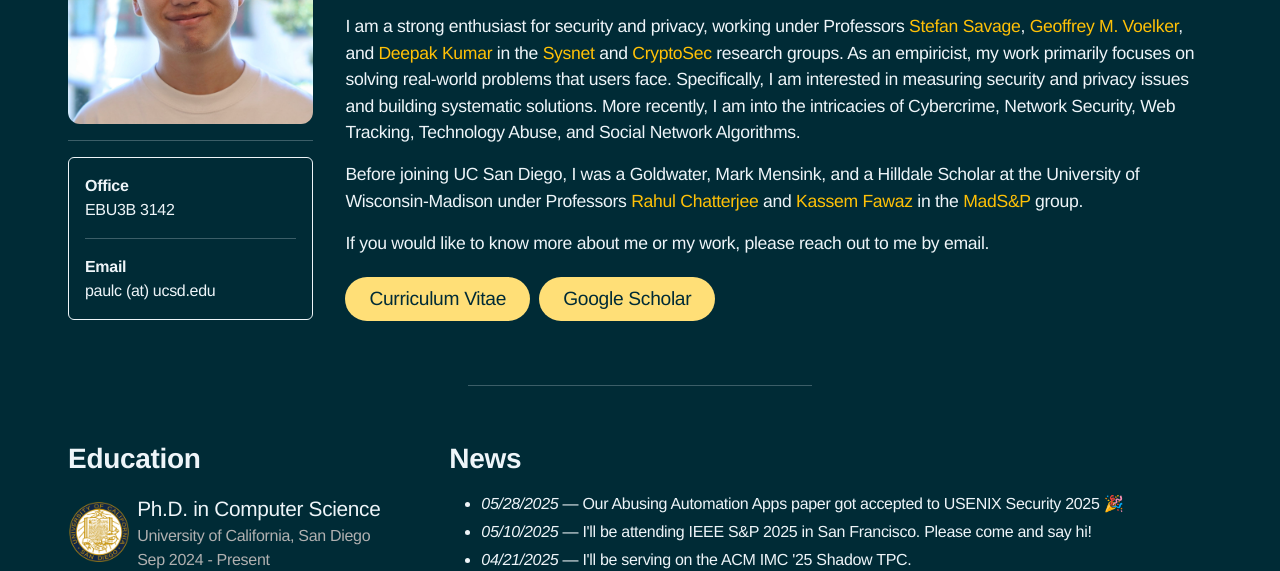
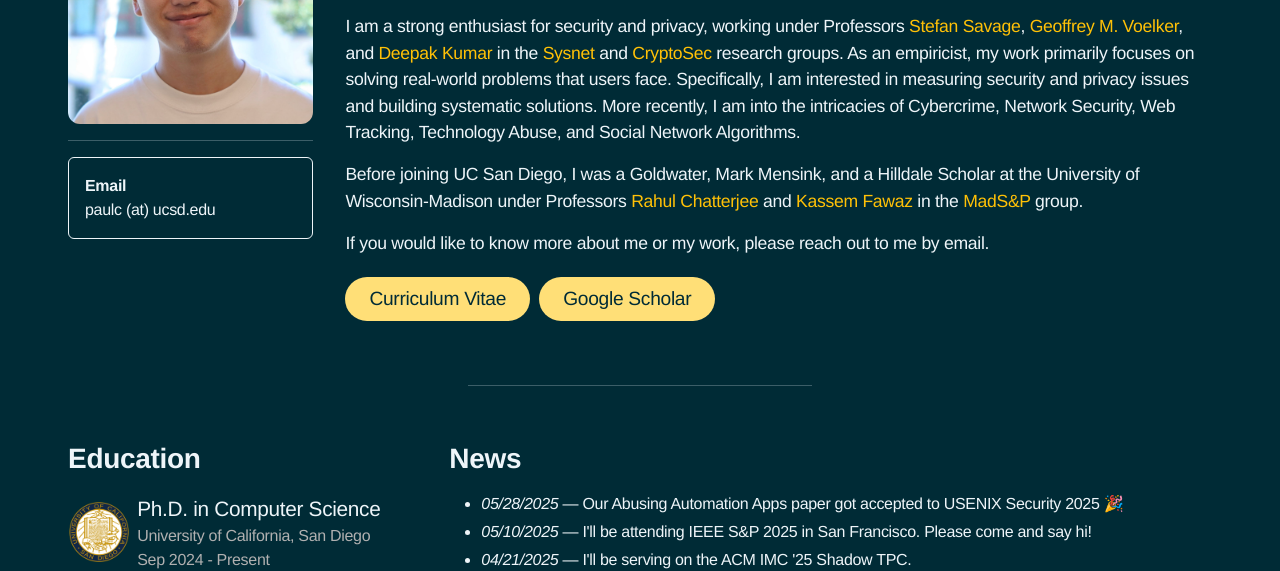
Before and after one commit to pywc/pywc.github.io, a plain HTML site: page index.html in a window 1280 px wide. Shown: the part 263-834 px from the top of the page. Drawn offline with nearby package versions, Linux system fonts and the light colour scheme.

Commit message:
Update index.html

```diff
--- a/index.html
+++ b/index.html
@@ -64,12 +64,6 @@
                     <hr />
                     <div class="card">
                         <div class="card-body">
-                            <strong>Office</strong>
-                            <br>
-                            <a href="https://maps.app.goo.gl/1vrA1NSEyynxnGbm8"
-                                target="_blank">EBU3B 3142</a>
-
-                            <hr>
                             <strong>Email</strong>
                             <br>
                             <a
```
